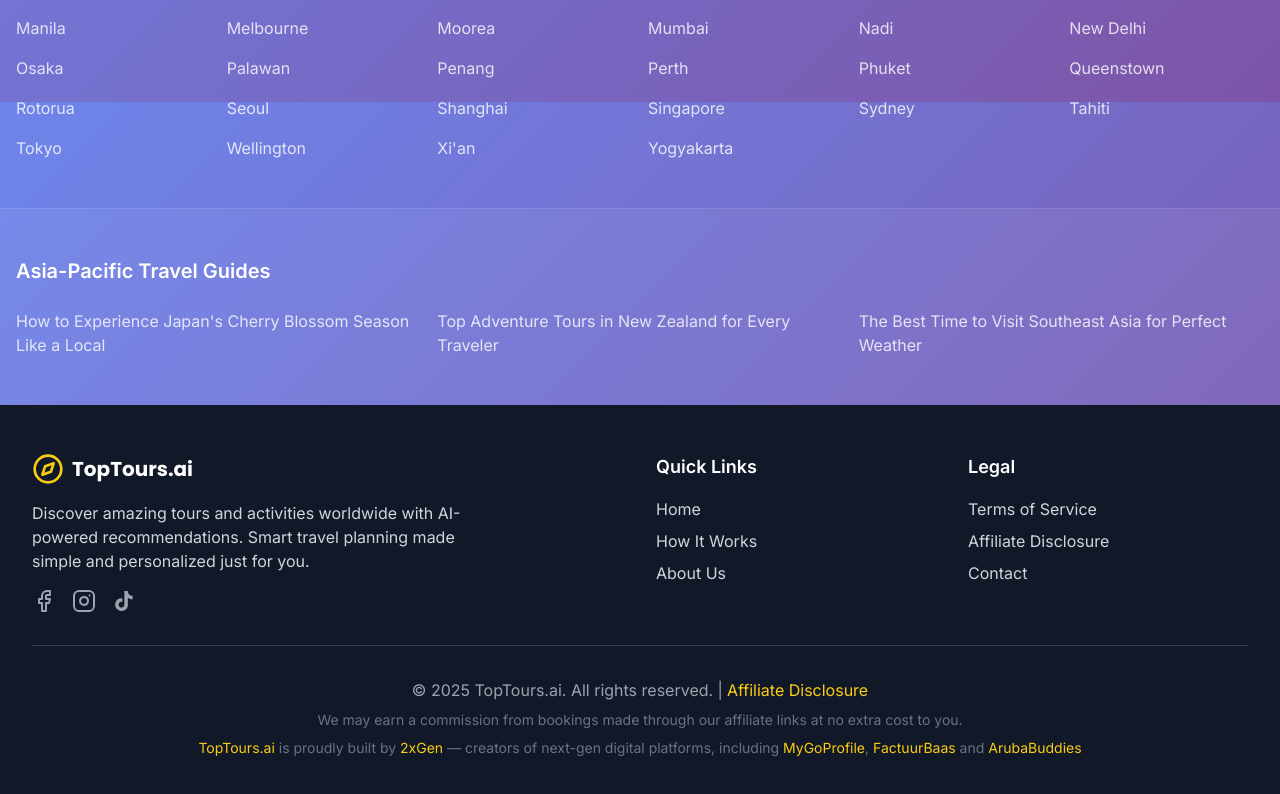
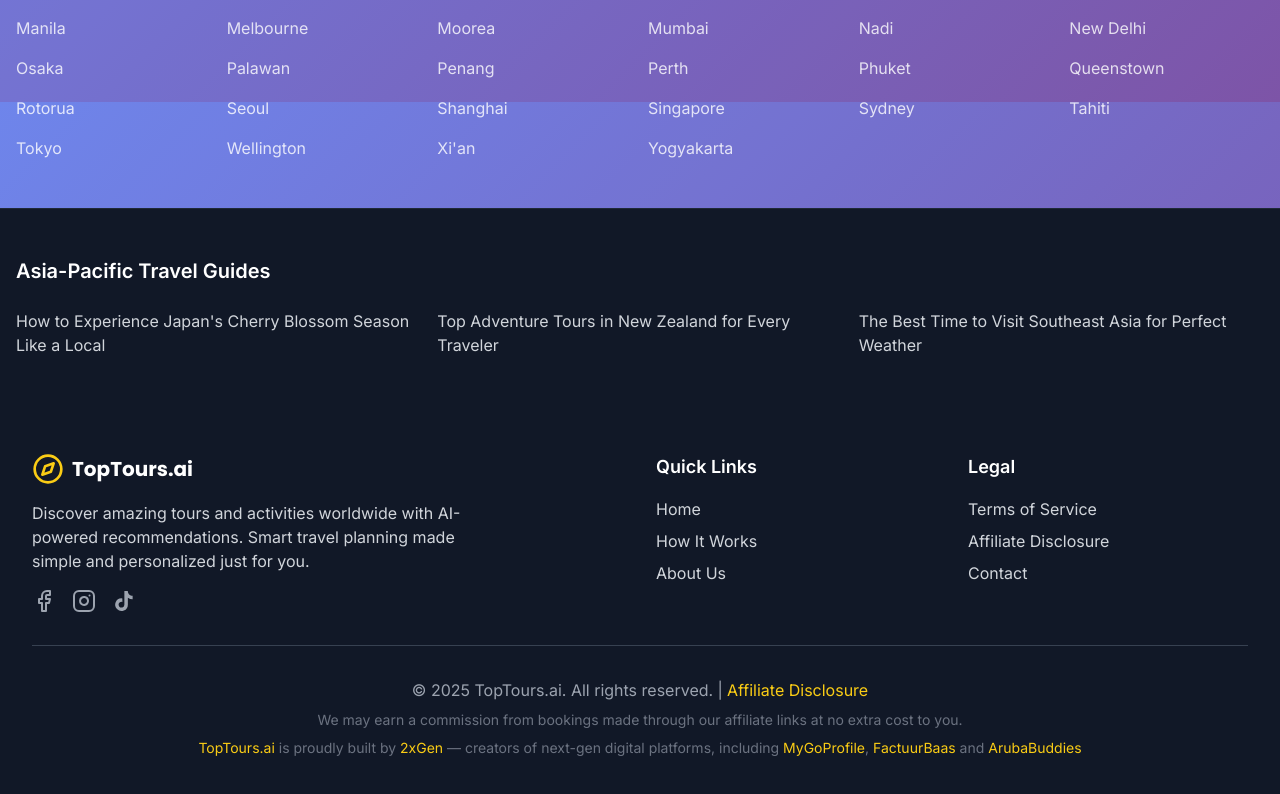
Before and after one commit to 2xGen/toptours, a Next.js app: page /destinations/bali in a window 1280 px wide. Shown: the part 4698-5492 px from the top of the page. Built offline with nearby package versions, Linux system fonts and the light colour scheme; no server answers.

Commit message:
Match travel guides section background to footer navy color for seamless transition

```diff
--- a/app/destinations/[id]/DestinationDetailClient.jsx
+++ b/app/destinations/[id]/DestinationDetailClient.jsx
@@ -593,7 +593,7 @@
 
         {/* Related Travel Guides Section */}
         {relatedGuides.length > 0 && (
-          <section className="py-12 px-4 bg-white/10 border-t border-white/10">
+          <section className="py-12 px-4 bg-gray-900 border-t border-gray-800">
             <div className="max-w-7xl mx-auto">
               <h3 className="text-xl font-semibold text-white mb-6">
                 {safeDestination.category} Travel Guides
@@ -603,7 +603,7 @@
                   <Link
                     key={guide.id}
                     href={`/travel-guides/${guide.id}`}
-                    className="text-white/80 hover:text-white transition-colors duration-200 hover:underline"
+                    className="text-gray-300 hover:text-white transition-colors duration-200 hover:underline"
                   >
                     {guide.title}
                   </Link>
```
